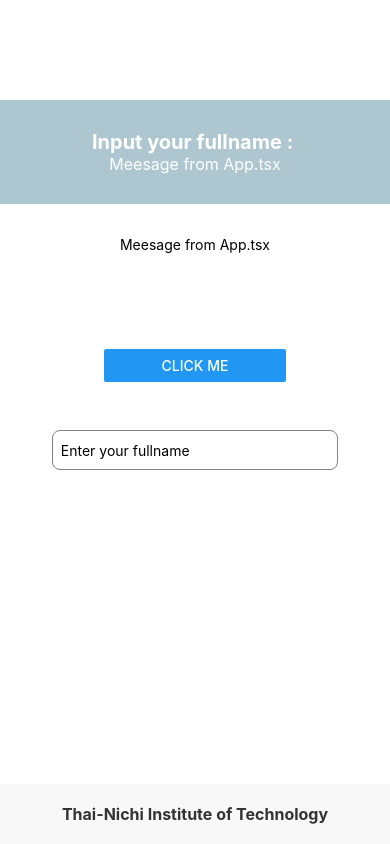
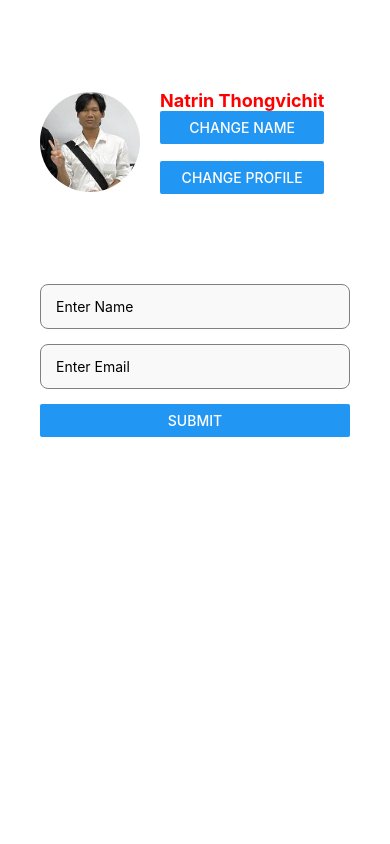
Before and after one commit to NatrinT/TNIreactNative, a React Native app: screen / in a window 390 px wide. Built offline with nearby package versions, Linux system fonts and the light colour scheme.

Commit message:
Update Practice3_TextInput Component

```diff
--- a/App.tsx
+++ b/App.tsx
@@ -1,54 +1,22 @@
-import { StyleSheet, View, Text, TextInput, Alert } from "react-native";
-import React, { useEffect, useState } from "react";
-import AppHeader from "./components/AppHeader";
-import AppFooter from "./components/AppFooter";
-import Content from "./components/Content";
-import ProfileScreen from "./components/ProfileScreen";
-import UseEffectExample from "./components/UseEffectExample";
-import { stylesPrac } from "./styles/styles";
+import { StyleSheet , View, Text } from 'react-native'
+import React from 'react'
+import ProfileScreen from './components/ProfileScreen'
 import { StatusBar } from "expo-status-bar";
+import UseEffectExample from './components/UseEffectExample'
 
-const App = (): React.JSX.Element => {
-  const [fullname, setFullname] = useState("");
-  const [message, setMessage] = useState("Meesage from App.tsx");
-  const [footerMessage, setFooterMessage] = useState(
-    "Thai-Nichi Institute of Technology"
-  );
-
-  useEffect(() => {
-    console.log("Component has mounted");
-  }, []);
-
-  useEffect(() => {
-    console.log("Fullname has changed to : ", fullname);
-  }, [fullname]);
-
-  const handleButtonClick = () => {
-    Alert.alert("Hello",`Input your fullname : ${fullname}`);
-  }
-
+const App = ():React.JSX.Element => {
   return (
     <View style={styles.container}>
-      <AppHeader fullname={fullname} message={message} />
-      {/* <Content fullname={fullname} message={message} /> */}
-      <Content message={message} onButtonClick={handleButtonClick} />
-      <View style={stylesPrac.content}>
-        <TextInput
-          style={stylesPrac.input}
-          placeholder="Enter your fullname"
-          value={fullname}
-          onChangeText={setFullname}
-        />
-      </View>
-      <AppFooter footerMesage={footerMessage} />
-      <StatusBar style="light" />
+      <ProfileScreen/>
+      {/* <UseEffectExample/> */}
+      <StatusBar style="auto" />
     </View>
-  );
-};
-export default App;
+  )
+}
+export default App
 
 const styles = StyleSheet.create({
-  container: {
-    flex: 1,
-  },
-});
+  container:{
+    flex:1
+  }
+})
--- /dev/null
+++ b/components/Login.tsx
@@ -0,0 +1,35 @@
+import { StyleSheet, Text, View, TextInput, Button, Alert } from "react-native";
+import React, { useState } from "react";
+import { stylesLogin } from "../styles/styles";
+
+const Login = () => {
+  const [name, setName] = useState("");
+  const [email, setEmail] = useState("");
+
+  const handleSubmit = () => {
+    !name ? Alert.alert("Please Enter Name") : !email ? Alert.alert("Please Enter Email") : Alert.alert("Success");
+  };
+
+  return (
+    <View style={stylesLogin.container}>
+      <TextInput
+        style={stylesLogin.input}
+        value={name}
+        placeholder="Enter Name"
+        onChangeText={setName}
+      />
+      <TextInput
+        style={stylesLogin.input}
+        value={email}
+        placeholder="Enter Email"
+        onChangeText={setEmail}
+        keyboardType="email-address"
+      />
+      <Button title="SUBMIT" onPress={handleSubmit} />
+    </View>
+  );
+};
+
+export default Login;
+
+const styles = StyleSheet.create({});
--- a/components/ProfileScreen.tsx
+++ b/components/ProfileScreen.tsx
@@ -1,6 +1,14 @@
-import {StyleSheet,Text,View,Image,TouchableOpacity,Button} from "react-native";
+import {
+  StyleSheet,
+  Text,
+  View,
+  Image,
+  TouchableOpacity,
+  Button,
+} from "react-native";
 import React, { useState } from "react";
-import {styles} from "../styles/styles";
+import { styles } from "../styles/styles";
+import Login from "./Login";
 
 const ProfileScreen = (): React.JSX.Element => {
   const Profile1 = require("../assets/phatrakenglish.jpg");
@@ -16,7 +24,7 @@ const ProfileScreen = (): React.JSX.Element => {
   };
 
   const handleChangePic = () => {
-    setPicture((prev:any) => (prev === Profile1 ? Profile2 : Profile1));
+    setPicture((prev: any) => (prev === Profile1 ? Profile2 : Profile1));
   };
 
   return (
@@ -30,6 +38,7 @@ const ProfileScreen = (): React.JSX.Element => {
           <Button title="Change Profile" onPress={handleChangePic} />
         </View>
       </View>
+      <Login />
     </View>
   );
 };
--- a/styles/styles.ts
+++ b/styles/styles.ts
@@ -4,7 +4,6 @@ const styles = StyleSheet.create({
   container: {
     alignItems: "center",
     padding: 20,
-    backgroundColor: "#dddddd",
   },
   profileImg: {
     borderRadius: 50,
@@ -85,4 +84,25 @@ const stylesPrac = StyleSheet.create({
   },
 });
 
-export { styles, stylesPrac };
+const stylesLogin = StyleSheet.create({
+  container: {
+  justifyContent: "center",
+  padding: 20,
+  marginTop: 50,
+  backgroundColor: '#ffffff', // ต้งัค่าสีพ้ืนหลงัเป็นสีขาว
+  borderRadius: 10, // เพิ่มความมนให้กบัขอบคอนเทนเนอร์
+  elevation: 3, // เพิ่มเงาให้กบัคอนเทนเนอร์(เฉพาะ Android)
+  width: '100%', // ต้งัความกวา้งของ container ให้เต็มหน้าจอ
+  },
+  input: {
+  height: 45, // เพิ่มความสูงของ TextInput
+  borderColor: "gray", // เปลี่ยนสีขอบเป็นสีเทาอ่อน
+  borderWidth: 1,
+  borderRadius: 8, // เพิ่มความมนให้กบัขอบ TextInput
+  marginBottom: 15, // เพิ่มระยะห่างดา้นล่างระหวา่ ง TextInput
+  paddingHorizontal: 15, // เพิ่มระยะห่างภายใน TextInput
+  backgroundColor: "#f9f9f9", // ต้งัค่าสีพ้ืนหลงัของ TextInput
+  },
+  });
+
+export { styles, stylesPrac, stylesLogin };
```
Also changed, not shown: App3.tsx (added, +54 -0 lines).
